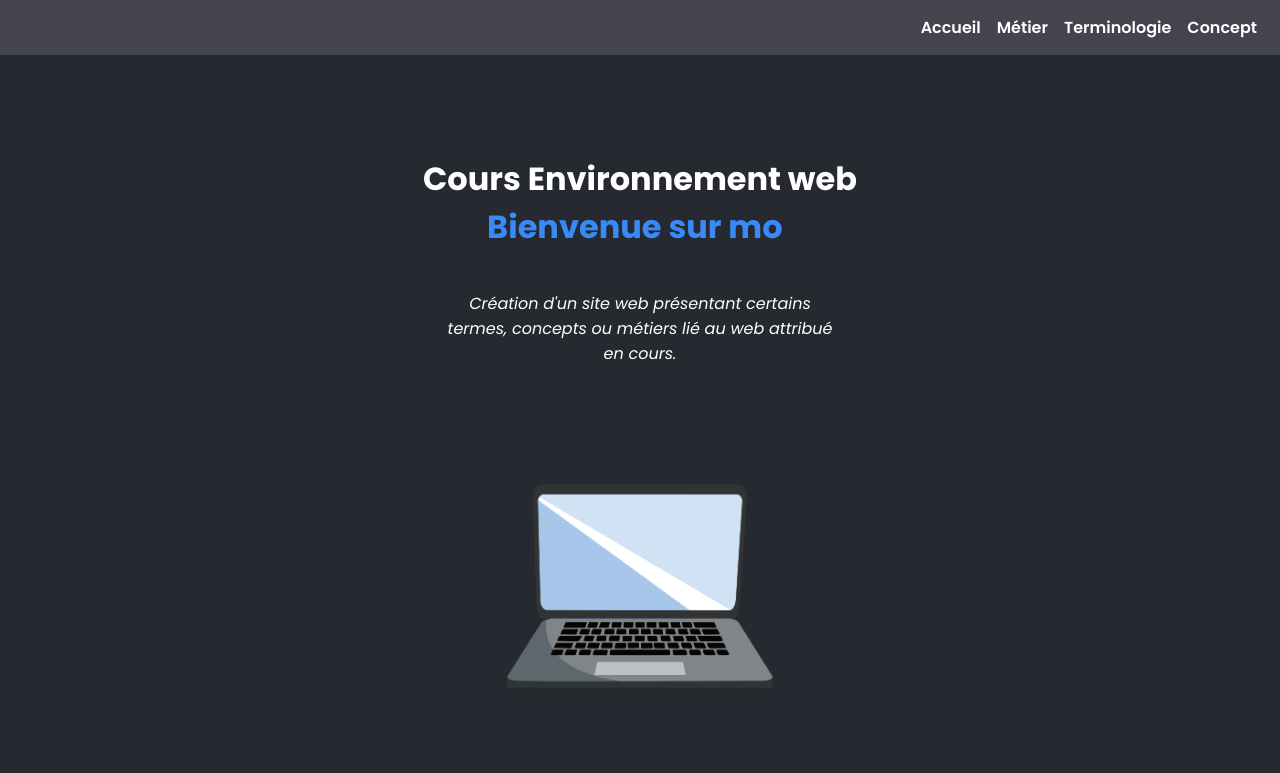
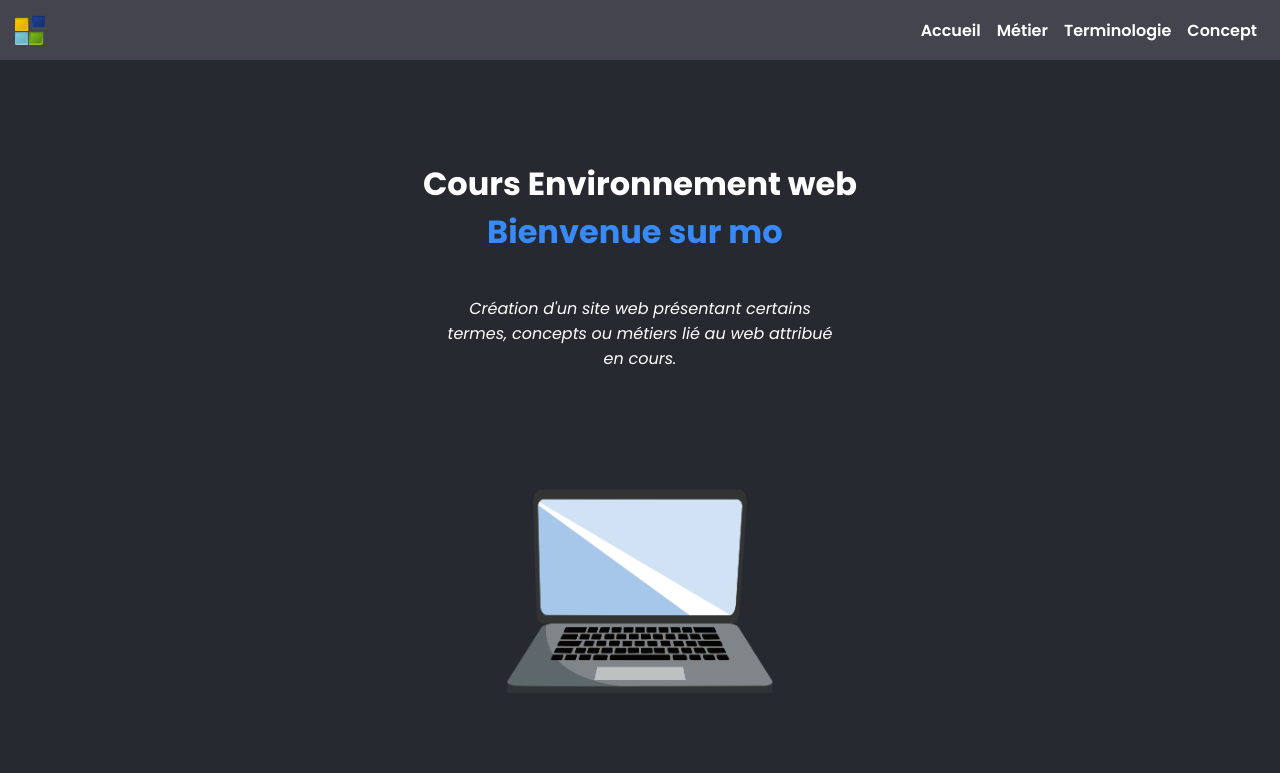
Before and after one commit to BlackPigCompany/environnementWeb, a plain HTML site: page index.html in a window 1280 px wide. Drawn offline with nearby package versions, Linux system fonts and the light colour scheme.

Commit message:
ajout logo

```diff
--- a/index.html
+++ b/index.html
@@ -6,9 +6,15 @@
     <title>Cours sur le web</title>
     <link rel="stylesheet" href="./sass/index.css" />
     <script src="https://unpkg.com/typewriter-effect@latest/dist/core.js"></script>
+    <link
+      rel="shortcut icon"
+      href="./asset/img/logo-ifosup.png"
+      type="image/x-icon"
+    />
   </head>
   <body>
     <nav>
+      <img src="./asset/img/logo-ifosup.png" alt="logo ifosup" width="30px" />
       <ul>
         <li><a href="./index.html">Accueil</a></li>
         <li><a href="/Métier.html">Métier</a></li>
--- a/sass/component/_nav.scss
+++ b/sass/component/_nav.scss
@@ -4,6 +4,9 @@
     background-color: $colorNav;
     padding: 15px;
     margin-bottom: 100px;
+    display: flex;
+    justify-content: space-between;
+    align-items: center;
 
     ul {
         list-style: none;
```
Also changed, not shown: Concepts.html (+6 -0 lines), Métier.html (+6 -0 lines), Termes.html (+6 -0 lines), asset/img/logo-ifosup.png (added), sass/index.css, 1 other file.
